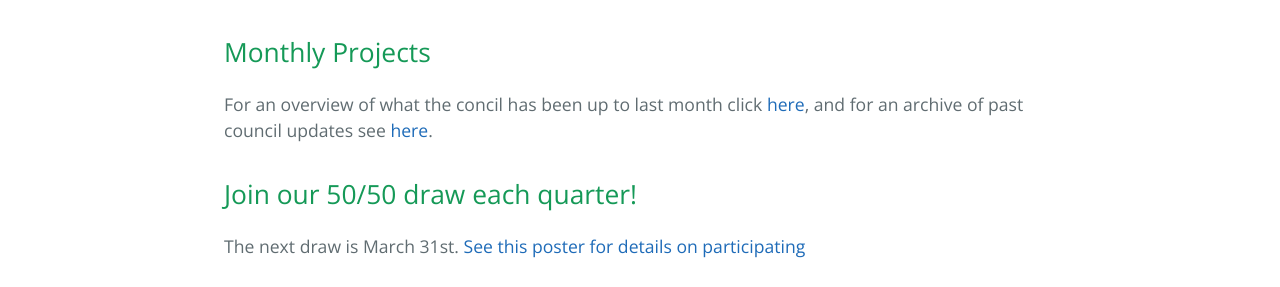
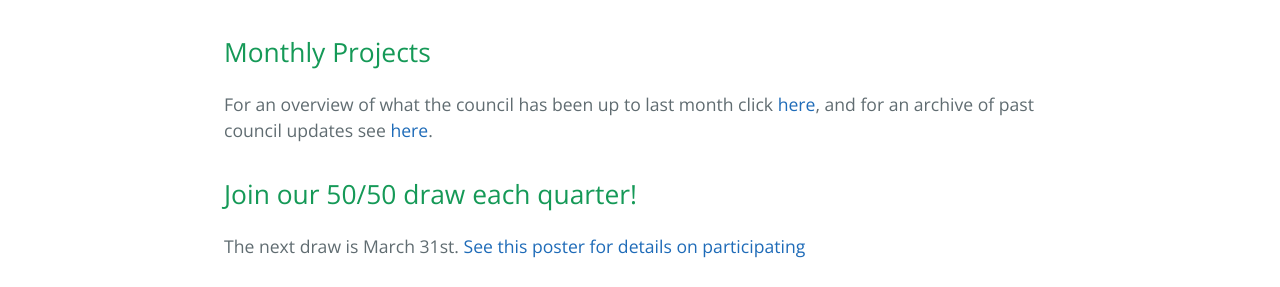
Before and after one commit to 11886knights/11886knights.github.io, a Jekyll site: the page built from index.md, in a window 1280 px wide. Shown: the part 1149-1436 px from the top of the page. Built offline with Jekyll 4.4.1, drawn with Linux system fonts in a browser that asks for light colours.

Commit message:
raffle and monthly project update

```diff
--- a/index.md
+++ b/index.md
@@ -27,11 +27,11 @@ It’s one thing to say who you are. It’s another to live it. Put your values
 
 ## Monthly Projects
 
-For an overview of what the concil has been up to last month click [here](https://github.com/11886knights/11886knights.github.io/raw/master/docs/monthly_projects/2021/12-Dec21.pdf), and for an archive of past council updates see [here](https://github.com/11886knights/11886knights.github.io/tree/master/docs/monthly_projects).
+For an overview of what the council has been up to last month click [here](https://github.com/11886knights/11886knights.github.io/raw/master/docs/monthly_projects/2022/03-Mar22.pdf), and for an archive of past council updates see [here](https://github.com/11886knights/11886knights.github.io/tree/master/docs/monthly_projects).
 
 ## Join our 50/50 draw each quarter!
 
-The next draw is March 31st. [See this poster for details on participating](https://github.com/11886knights/11886knights.github.io/raw/master/docs/Council_Raffle_Mar_31_draw.pdf)
+The next draw is March 31st. [See this poster for details on participating](https://github.com/11886knights/11886knights.github.io/raw/master/docs/Council_Raffle_Jun_30_draw.pdf)
 
 ## Twitter
 
```
Also changed, not shown: 2 other files.
